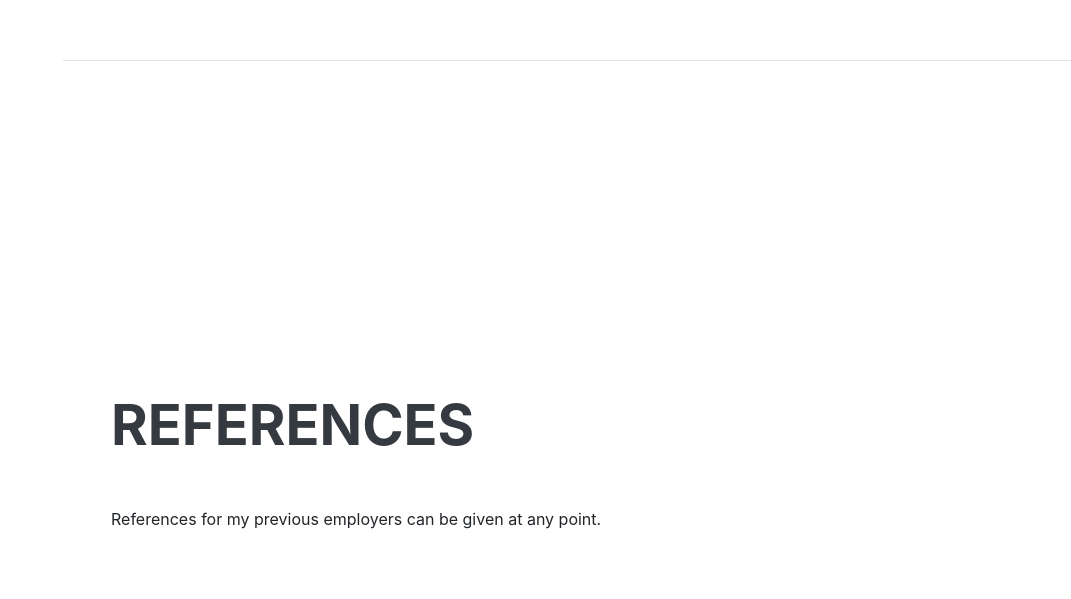
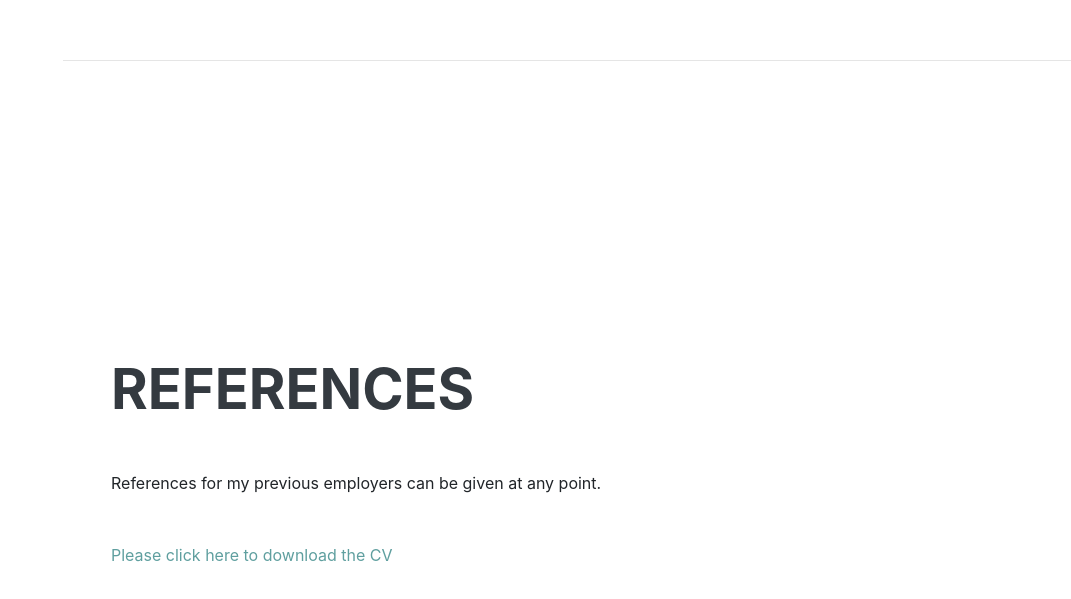
Before and after one commit to SamHoughton/SamHoughton.github.io, a plain HTML site: page index.html in a window 1280 px wide. Shown: the part 4919-5518 px from the top of the page, without its empty margins (209-1280 px from the left). Drawn offline with nearby package versions, Linux system fonts and the light colour scheme; a web font is replaced by a local one.

Commit message:
added CV to the bottom

```diff
--- a/index.html
+++ b/index.html
@@ -259,6 +259,9 @@ My hobbies include a passionate interest in Formula 1, playing football and Gami
                 <h2 class="mb-5">References</h2>
                 <div ng-app="">
                   <p class="mb-0">References for my previous employers can be given at any point.</p>
+                  <br>
+                  <br>
+                  <a href="CV/Samuel Houghton CV 2021.docx" download><p class="mb-0">Please click here to download the CV</p></a>
                 </div>
             </div>
         </section>
```
Also changed, not shown: 1 other file.
